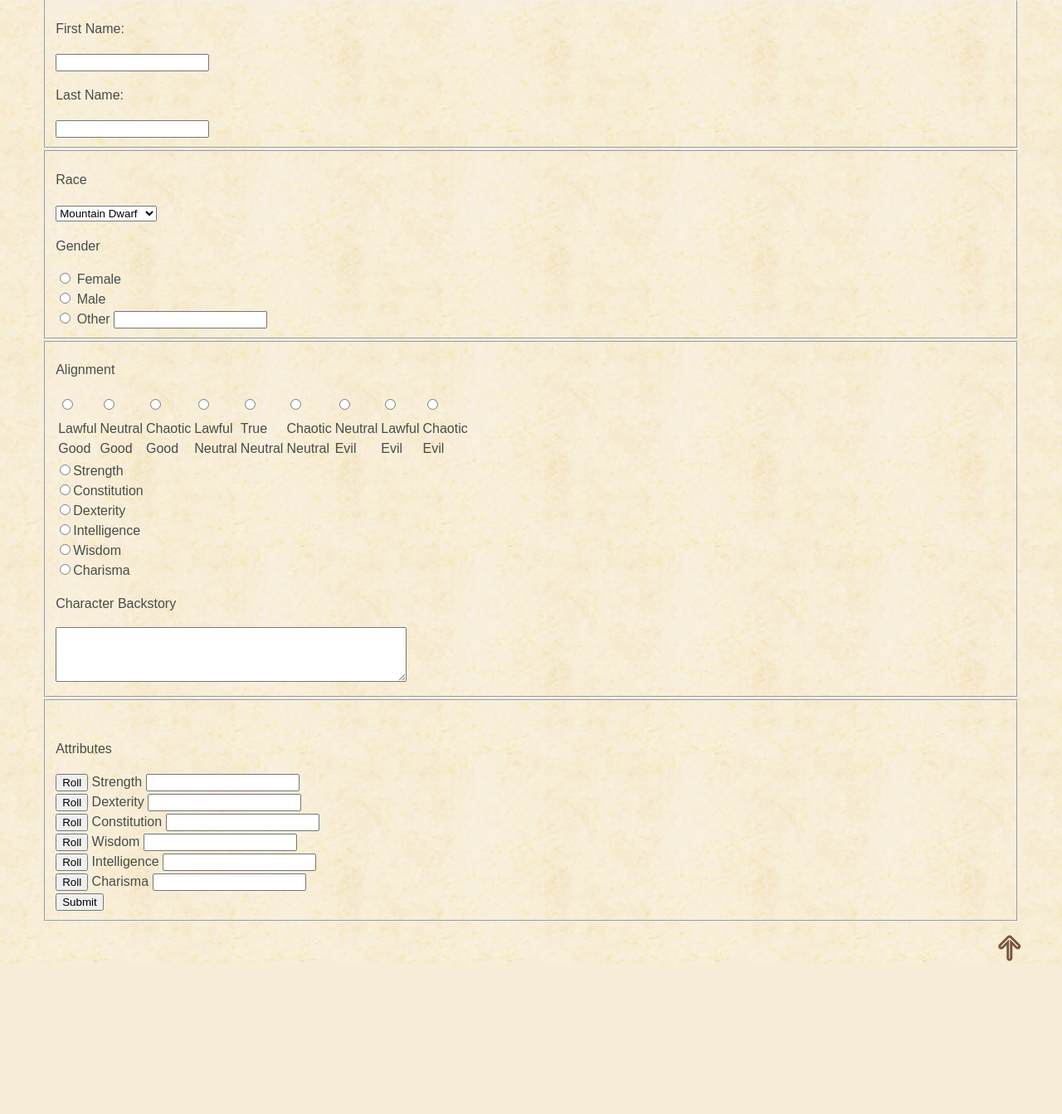
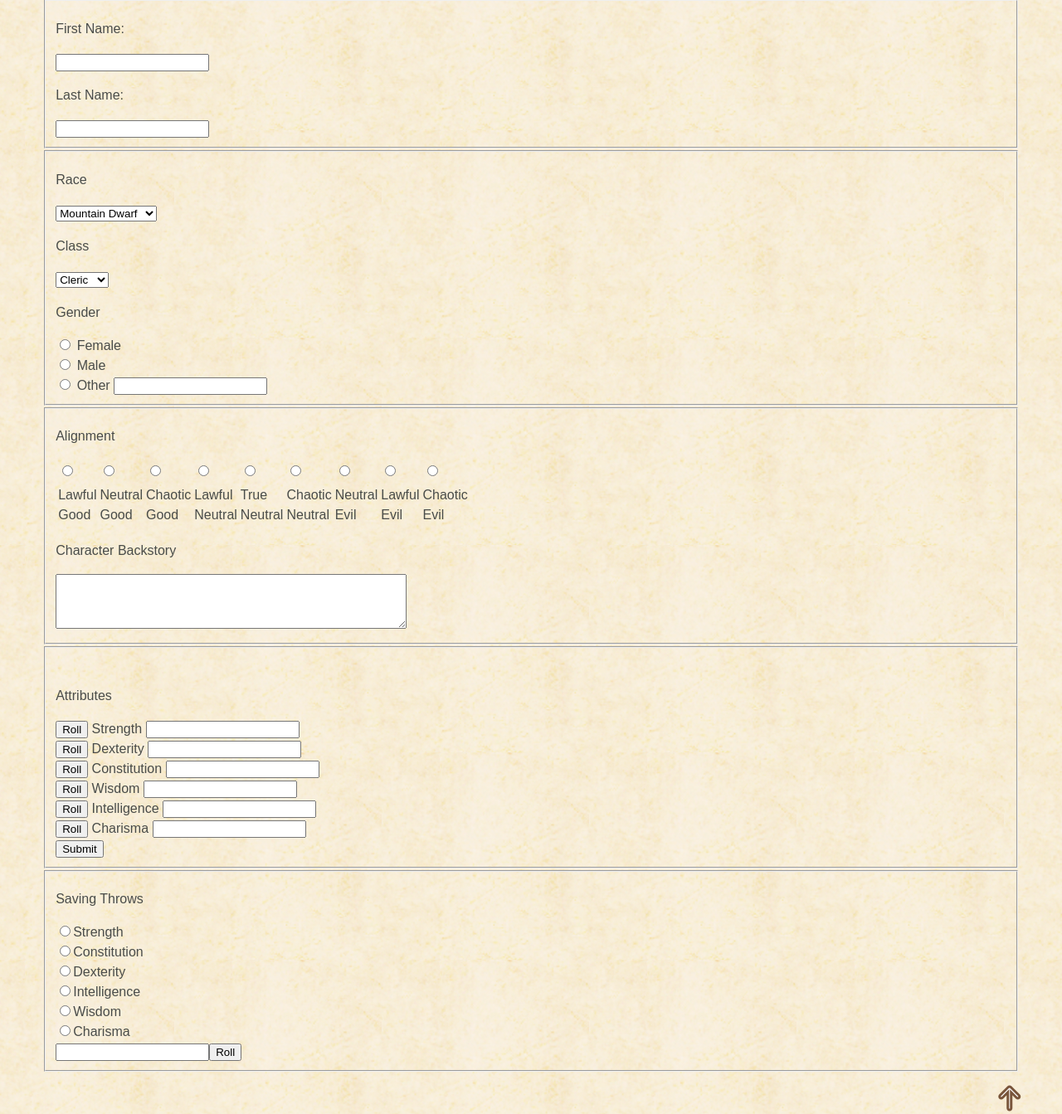
Before and after one commit to jwalzak/application_project, a PHP site: page /Site/creation.php in a window 1280 px wide. Shown: the part 293-1636 px from the top of the page at 83% size. Before the commit the page ends 1455 px from the top, so only its background shows below. Run offline with PHP 8.4, Linux system fonts and the light colour scheme; some libraries are stand-ins or nearby versions; some web fonts are replaced.

Commit message:
Saving throw
Saving throws work on test.html
Only the buttons for that specific class are enabled for the saving
throw bonus.
Added class select box to creation.php No JavaScript integration on that
part, yet.

```diff
--- a/Site/creation.php
+++ b/Site/creation.php
@@ -86,6 +86,13 @@ $newChar = new Character();
             <option value="stoutHalfling">Stout Halfling</option>
             <option value="Human">Human</option>
         </select>
+        <p>Class</p>
+        <select>
+            <option value="cleric">Cleric</option>
+            <option value="fighter">Fighter</option>
+            <option value="thief">Thief</option>
+            <option value="wizard">Wizard</option>
+        </select>
 
         <p>Gender</p>
         <input type="radio" name="gender" value="female"> Female<br>
@@ -119,13 +126,6 @@ $newChar = new Character();
         <td>Chaotic<br>Evil</td>
         </tr>
         </table>
-
-        <input type="radio" name="saveThrow" id="strength"><label for="strength">Strength</label><br/>
-        <input type="radio" name="saveThrow" id="constitution"><label for="constitution">Constitution</label><br/>
-        <input type="radio" name="saveThrow" id="dexterity"><label for="dexterity">Dexterity</label><br/>
-        <input type="radio" name="saveThrow" id="intelligence"><label for="intelligence">Intelligence</label><br/>
-        <input type="radio" name="saveThrow" id="wisdom"><label for="wisdom">Wisdom</label><br/>
-        <input type="radio" name="saveThrow" id="charisma"><label for="charisma">Charisma</label>
 
         <p>Character Backstory</p>
         <textarea rows="4" cols="50" name="backstory"></textarea>
@@ -163,6 +163,23 @@ $newChar = new Character();
         <input type="submit">
     </div>
     </fieldset>
+
+    <!--Saving Throws-->
+    <fieldset style="margin-bottom:2px">
+     <p>Saving Throws</p>
+        <input type="radio" name="saveThrow" id="strength"><label for="strength">Strength</label><br/>
+        <input type="radio" name="saveThrow" id="constitution"><label for="constitution">Constitution</label><br/>
+        <input type="radio" name="saveThrow" id="dexterity"><label for="dexterity">Dexterity</label><br/>
+        <input type="radio" name="saveThrow" id="intelligence"><label for="intelligence">Intelligence</label><br/>
+        <input type="radio" name="saveThrow" id="wisdom"><label for="wisdom">Wisdom</label><br/>
+        <input type="radio" name="saveThrow" id="charisma"><label for="charisma">Charisma</label><br />
+
+        <input type="text" name="save" id="save"><input type="button" value="Roll" onclick="saveRoll(this.id)">
+    </fieldset>
+
+
+
+
     </form>
 
     <p align="right">
--- a/Site/js/saving_throws.js
+++ b/Site/js/saving_throws.js
@@ -29,19 +29,25 @@
  *
  *Saving throw, roll a D20 + modifier.
  */
-
-
-//Saving throws are a D20 roll
-let saveDie = 20;
-let rolledSave, savingThrow;
-//Get the type of radio button clicked for a saving throw
-
+let result = 0;
+let prof = 0;
+let saveRoll = function(){
+    let saveDie = 20;
+    let result = dice(saveDie);
+    if($('input:radio:checked').length > 0){
+        prof = 2;
+    }
+    result = result + prof;
+    document.getElementById('save').value = result;
+}
 
 //Classes
 //There has got to be a better way to do this.
 //On page laod jQuery will prevent the default action of the radio buttons based on character class.
+//Saving throws are based on a 20 sided die
+//Players can roll on each of the skills, but they get a bonus to two skill based on their class.
 $(document).ready(function(){
-    let saveClass = "wizard";
+    let saveClass = "cleric";
     if(saveClass == "theif"){
         $("#saveStr").click(function(e){
             e.preventDefault();
@@ -55,6 +61,9 @@ $(document).ready(function(){
         $("#saveCon").click(function(e){
             e.preventDefault();
         });
+        $("label[for='saveInt']").text("Intelligence ++");
+        $("label[for='saveDex']").text("Dexterity ++");
+
     }//End if
     else if (saveClass == "wizard"){
         $("#saveStr").click(function(e){
@@ -69,6 +78,9 @@ $(document).ready(function(){
         $("#saveCon").click(function(e){
             e.preventDefault();
         });
+        $("label[for='saveInt']").text("Intelligence ++");
+        $("label[for='saveWis']").text("Wisdom ++");
+
     }//end else if
     else if(saveClass == "fighter"){
         $("#saveChar").click(function(e){
@@ -83,6 +95,9 @@ $(document).ready(function(){
         $("#saveWis").click(function(e){
             e.preventDefault();
         });
+        $("label[for='saveCon']").text("Constitution ++");
+        $("label[for='saveStr']").text("Strength ++");
+
     }//End else if
     else if(saveClass == "cleric"){
         $("#saveStr").click(function(e){
@@ -97,7 +112,12 @@ $(document).ready(function(){
         $("#saveInt").click(function(e){
             e.preventDefault();
         });
+        $("label[for='saveWis']").text("Wisdom ++");
+        $("label[for='saveChar']").text("Charisma ++");
     }
+
+//Save proficeiency
+
 
 
 });
--- /dev/null
+++ b/Site/js/weapon_prof.js
@@ -0,0 +1,5 @@
+/**
+ *  pages 11, 12, 155
+ *  Bonuses 14, 173-174
+ *
+ */
```
Also changed, not shown: Site/test.html (+12 -0 lines).
